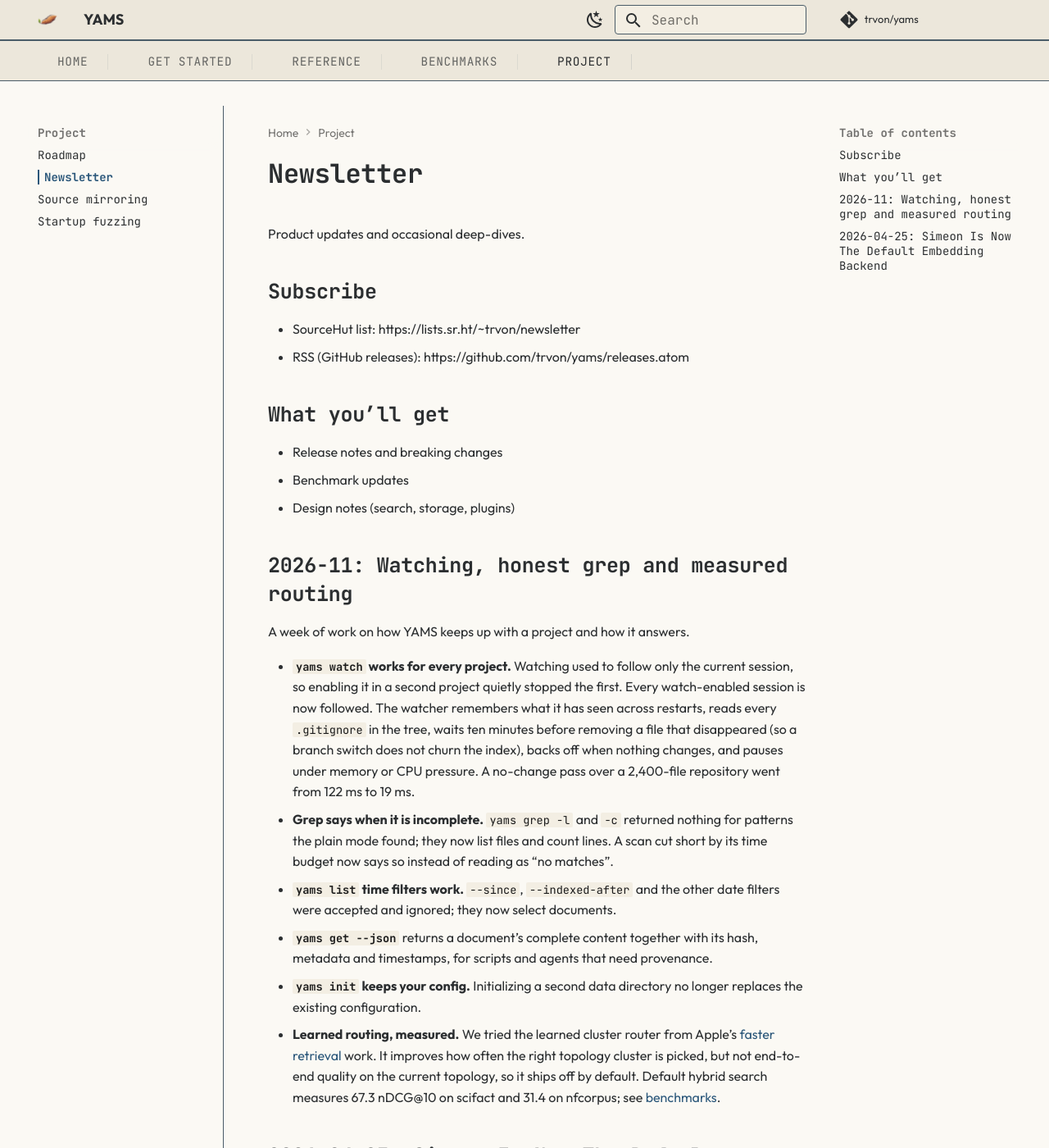
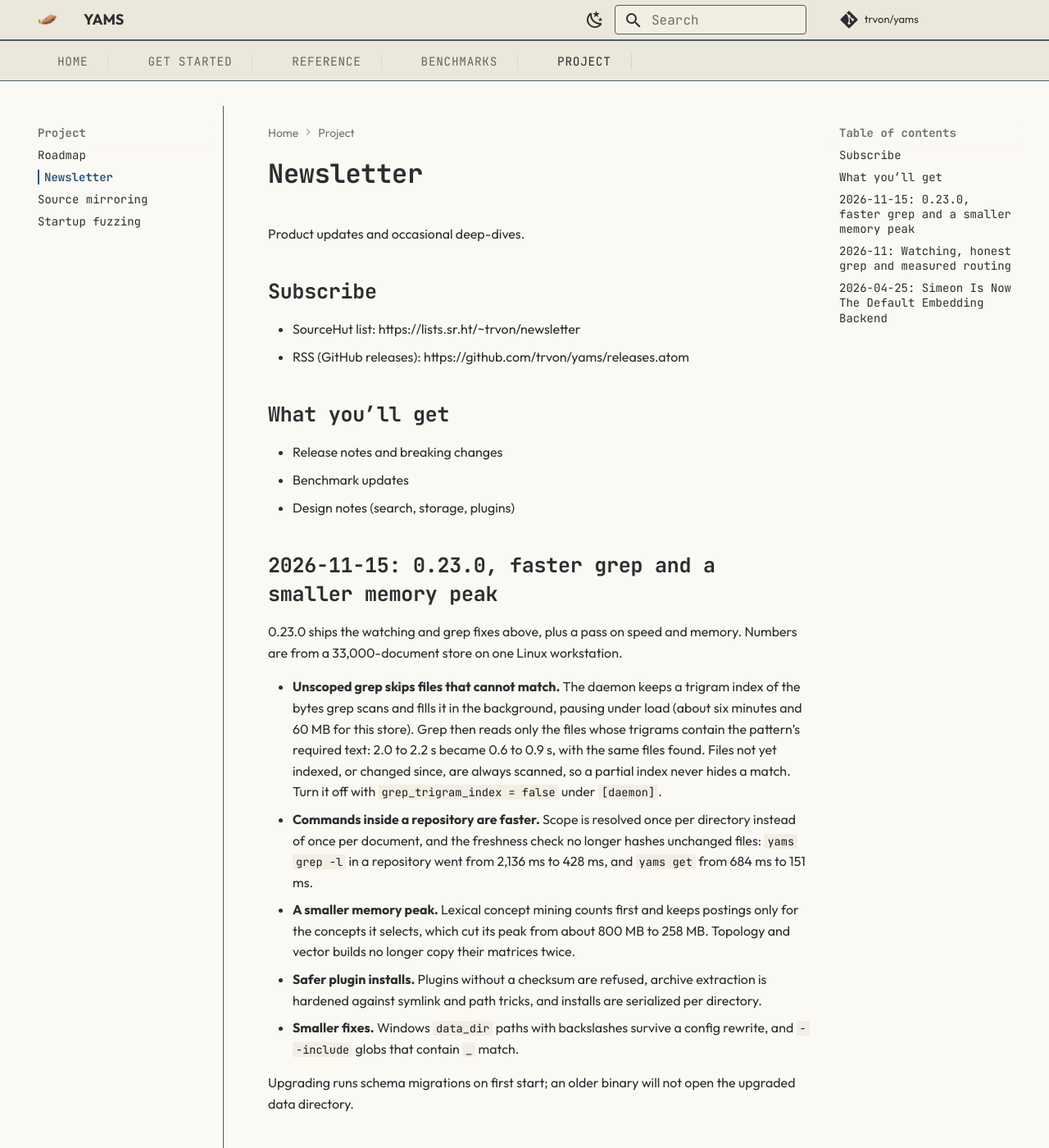
Before and after one commit to trvon/yams, an MkDocs documentation site: the page built from docs/newsletter.md, in a window 1280 px wide and 1400 px high. Shown: the whole window at 82% size. Built offline with MkDocs 1.6.1 and Material for MkDocs 9.7.7, drawn with Linux system fonts in a browser that asks for light colours; comment, search, counter and statistics services are not loaded.

Commit message:
docs(newsletter): add the 0.23.0 release entry
Signed-off-by: trvon <git@trevon.dev>

```diff
--- a/docs/newsletter.md
+++ b/docs/newsletter.md
@@ -12,6 +12,35 @@ Product updates and occasional deep-dives.
 - Release notes and breaking changes
 - Benchmark updates
 - Design notes (search, storage, plugins)
+
+## 2026-11-15: 0.23.0, faster grep and a smaller memory peak
+
+0.23.0 ships the watching and grep fixes above, plus a pass on speed and memory.
+Numbers are from a 33,000-document store on one Linux workstation.
+
+- **Unscoped grep skips files that cannot match.** The daemon keeps a trigram
+  index of the bytes grep scans and fills it in the background, pausing under
+  load (about six minutes and 60 MB for this store). Grep then reads only the
+  files whose trigrams contain the pattern's required text: 2.0 to 2.2 s became
+  0.6 to 0.9 s, with the same files found. Files not yet indexed, or changed
+  since, are always scanned, so a partial index never hides a match. Turn it off
+  with `grep_trigram_index = false` under `[daemon]`.
+- **Commands inside a repository are faster.** Scope is resolved once per
+  directory instead of once per document, and the freshness check no longer
+  hashes unchanged files: `yams grep -l` in a repository went from 2,136 ms to
+  428 ms, and `yams get` from 684 ms to 151 ms.
+- **A smaller memory peak.** Lexical concept mining counts first and keeps
+  postings only for the concepts it selects, which cut its peak from about
+  800 MB to 258 MB. Topology and vector builds no longer copy their matrices
+  twice.
+- **Safer plugin installs.** Plugins without a checksum are refused, archive
+  extraction is hardened against symlink and path tricks, and installs are
+  serialized per directory.
+- **Smaller fixes.** Windows `data_dir` paths with backslashes survive a config
+  rewrite, and `--include` globs that contain `_` match.
+
+Upgrading runs schema migrations on first start; an older binary will not
+open the upgraded data directory.
 
 ## 2026-11: Watching, honest grep and measured routing
 
```
